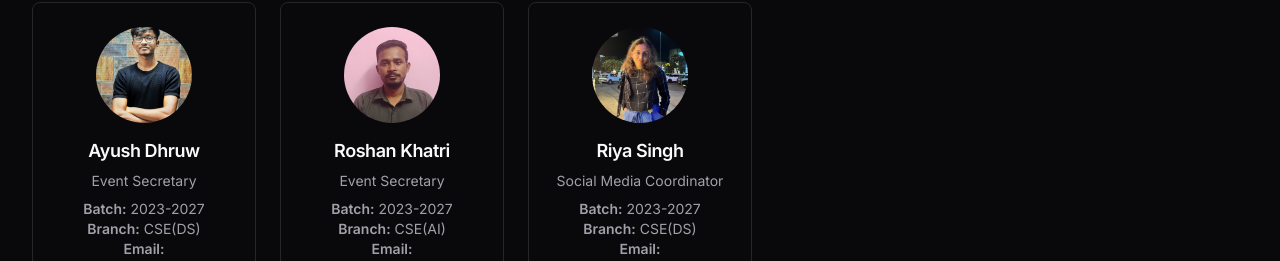
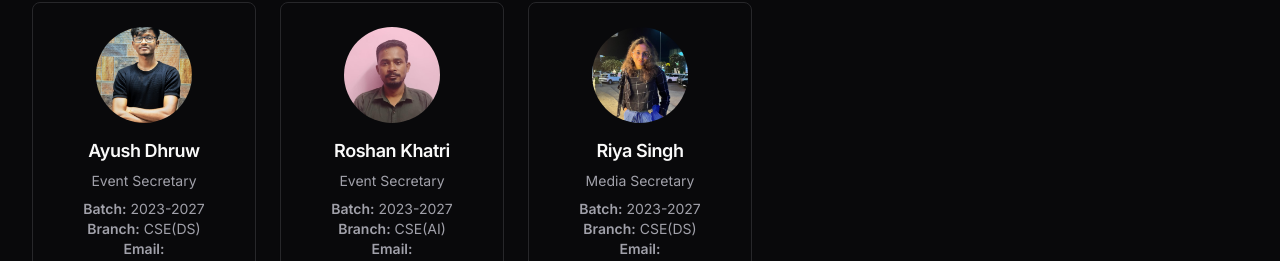
Before and after one commit to Programmers-Paradise/programmers-paradise, a Next.js app: page / in a window 1280 px wide. Shown: the part 1254-1515 px from the top of the page. Built offline with nearby package versions, Linux system fonts and the light colour scheme.

Commit message:
Update page.tsx with necessary changes

```diff
--- a/app/page.tsx
+++ b/app/page.tsx
@@ -97,7 +97,7 @@ const technicalCouncil = [
   },
   {
     name: "Riya Singh",
-    position: "Social Media Coordinator",
+    position: "Media Secretary",
     batch: "2023-2027",
     branch: "CSE(DS)",
     email: "sendmailtoriya2104@gmail.com",
```
